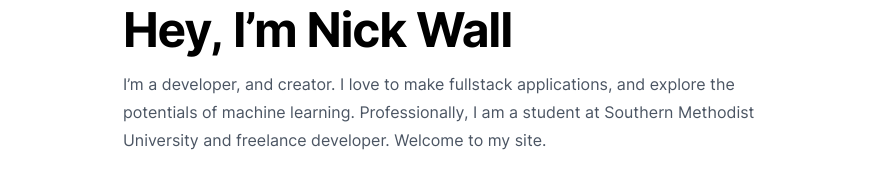
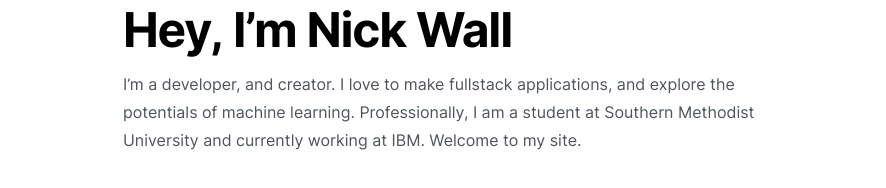
Before and after one commit to walln/site, a Next.js app: page / in a window 1280 px wide. Shown: the part 146-334 px from the top of the page, without its empty margins (192-1078 px from the left). Built offline with nearby package versions, Linux system fonts and the light colour scheme.

Commit message:
Updated current job

```diff
--- a/pages/index.tsx
+++ b/pages/index.tsx
@@ -1,6 +1,6 @@
-import { motion } from 'framer-motion';
+import { motion } from "framer-motion";
 
-import Container from '../components/Container';
+import Container from "../components/Container";
 
 export default function Home() {
   return (
@@ -14,9 +14,10 @@ export default function Home() {
           Hey, I’m Nick Wall
         </h1>
         <h2 className="prose text-gray-600 dark:text-gray-400 mb-16">
-          I’m a developer, and creator. I love to make fullstack applications, and explore the
-          potentials of machine learning. Professionally, I am a student at Southern Methodist
-          University and freelance developer. Welcome to my site.
+          I’m a developer, and creator. I love to make fullstack applications,
+          and explore the potentials of machine learning. Professionally, I am a
+          student at Southern Methodist University and currently working at IBM.
+          Welcome to my site.
         </h2>
       </motion.div>
     </Container>
```
